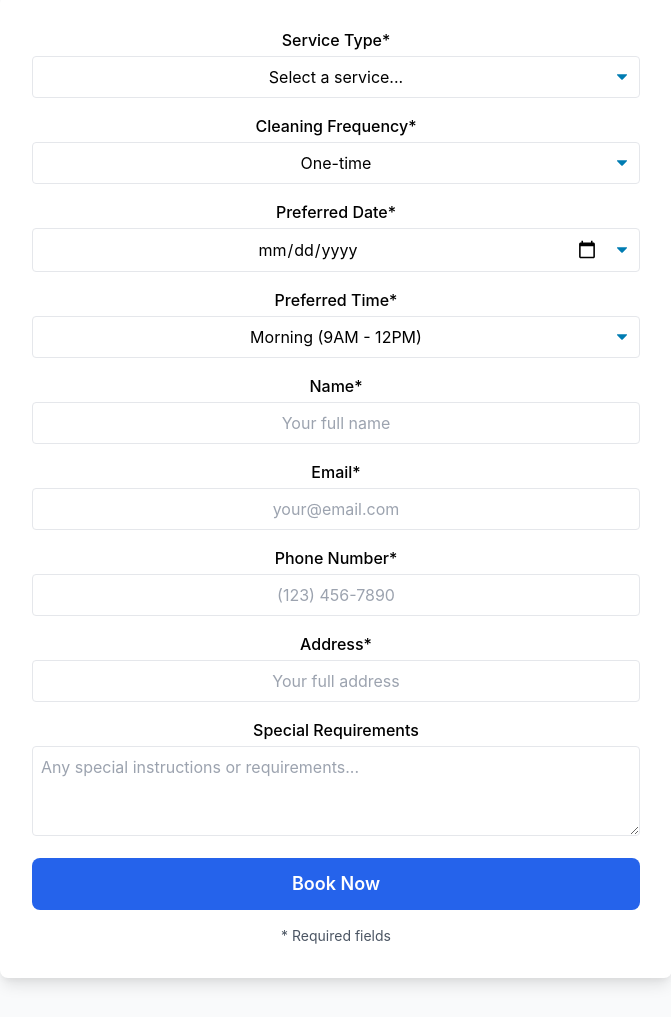
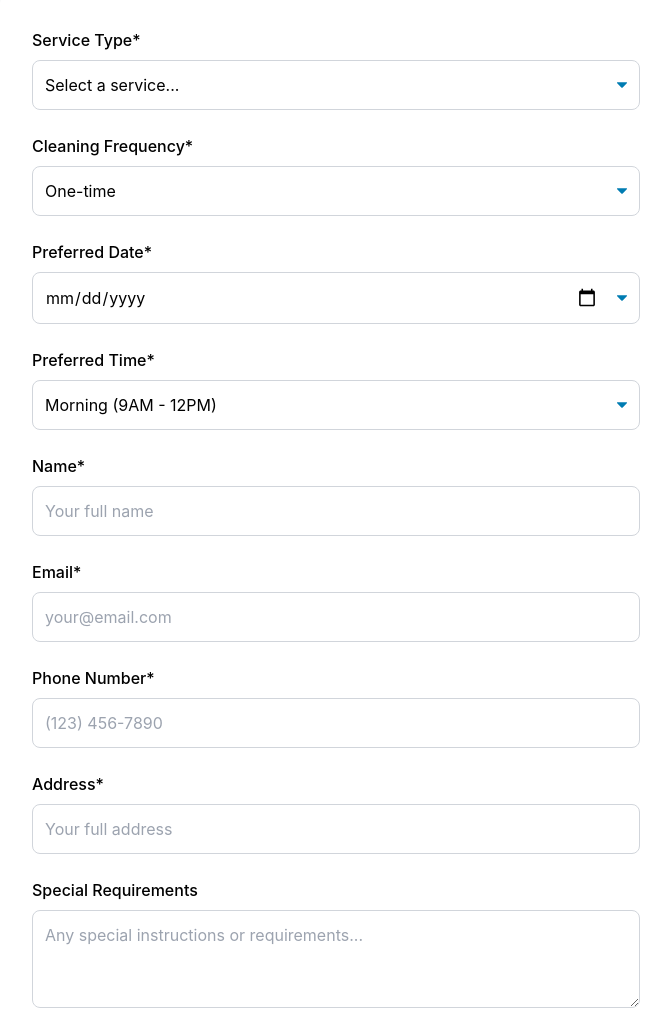
Before and after one commit to cleanerconnect/cleanersconnect, a plain HTML site: page index.html in a window 1280 px wide. Shown: the part 1300-2317 px from the top of the page, without its empty margins (304-975 px from the left). Drawn offline with nearby package versions, Linux system fonts and the light colour scheme.

Commit message:
Update index.html

```diff
--- a/index.html
+++ b/index.html
@@ -231,12 +231,11 @@
         <!-- Booking Form -->
 <section class="max-w-2xl mx-auto">
     <h2 class="text-4xl font-bold mb-12 text-center">Book a Cleaning</h2>
-            <form id="bookingForm" class="bg-white p-8 rounded-lg shadow-lg cleaning-swipe relative overflow-hidden" action="https://formspree.io/f/mnnqdvbn" method="POST">
-                <div class="space-y-4">
+    <form id="bookingForm" class="bg-white p-8 rounded-lg shadow-lg relative overflow-hidden space-y-6" action="https://formspree.io/f/mnnqdvbn" method="POST">
         <!-- Service Type -->
         <div class="form-group">
-                        <label class="block mb-1 font-medium text-center">Service Type*</label>
-                        <select name="service" required class="form-select w-full p-2 border rounded text-center">
+            <label class="block mb-2 font-medium">Service Type*</label>
+            <select name="service" required class="w-full p-3 border border-gray-300 rounded-lg focus:border-blue-500 focus:ring focus:ring-blue-200">
                 <option value="">Select a service...</option>
                 <option value="basic">Basic Clean ($70)</option>
                 <option value="deep">Deep Clean ($120)</option>
@@ -246,8 +245,8 @@
 
         <!-- Cleaning Frequency -->
         <div class="form-group">
-                        <label class="block mb-1 font-medium text-center">Cleaning Frequency*</label>
-                        <select name="frequency" required class="form-select w-full p-2 border rounded text-center">
+            <label class="block mb-2 font-medium">Cleaning Frequency*</label>
+            <select name="frequency" required class="w-full p-3 border border-gray-300 rounded-lg focus:border-blue-500 focus:ring focus:ring-blue-200">
                 <option value="one-time">One-time</option>
                 <option value="weekly">Weekly</option>
                 <option value="bi-weekly">Bi-weekly</option>
@@ -255,52 +254,50 @@
             </select>
         </div>
 
-                    <!-- Date and Time -->
+        <!-- Date -->
         <div class="form-group">
-                        <label class="block mb-1 font-medium text-center">Preferred Date*</label>
-                        <input type="date" name="date" required class="form-input w-full p-2 border rounded text-center"
-                               min="" id="dateInput">
+            <label class="block mb-2 font-medium">Preferred Date*</label>
+            <input type="date" name="date" required class="w-full p-3 border border-gray-300 rounded-lg focus:border-blue-500 focus:ring focus:ring-blue-200">
         </div>
 
+        <!-- Time -->
         <div class="form-group">
-                        <label class="block mb-1 font-medium text-center">Preferred Time*</label>
-                        <select name="time" required class="form-select w-full p-2 border rounded text-center">
+            <label class="block mb-2 font-medium">Preferred Time*</label>
+            <select name="time" required class="w-full p-3 border border-gray-300 rounded-lg focus:border-blue-500 focus:ring focus:ring-blue-200">
                 <option value="morning">Morning (9AM - 12PM)</option>
                 <option value="afternoon">Afternoon (12PM - 3PM)</option>
                 <option value="evening">Evening (3PM - 6PM)</option>
             </select>
         </div>
 
-                    <!-- Contact Information -->
+        <!-- Name -->
         <div class="form-group">
-                        <label class="block mb-1 font-medium text-center">Name*</label>
-                        <input type="text" name="name" required class="form-input w-full p-2 border rounded text-center"
-                               placeholder="Your full name">
+            <label class="block mb-2 font-medium">Name*</label>
+            <input type="text" name="name" required placeholder="Your full name" class="w-full p-3 border border-gray-300 rounded-lg focus:border-blue-500 focus:ring focus:ring-blue-200">
         </div>
 
+        <!-- Email -->
         <div class="form-group">
-                        <label class="block mb-1 font-medium text-center">Email*</label>
-                        <input type="email" name="email" required class="form-input w-full p-2 border rounded text-center"
-                               placeholder="your@email.com">
+            <label class="block mb-2 font-medium">Email*</label>
+            <input type="email" name="email" required placeholder="your@email.com" class="w-full p-3 border border-gray-300 rounded-lg focus:border-blue-500 focus:ring focus:ring-blue-200">
         </div>
 
+        <!-- Phone -->
         <div class="form-group">
-                        <label class="block mb-1 font-medium text-center">Phone Number*</label>
-                        <input type="tel" name="phone" required class="form-input w-full p-2 border rounded text-center"
-                               placeholder="(123) 456-7890">
+            <label class="block mb-2 font-medium">Phone Number*</label>
+            <input type="tel" name="phone" required placeholder="(123) 456-7890" class="w-full p-3 border border-gray-300 rounded-lg focus:border-blue-500 focus:ring focus:ring-blue-200">
         </div>
 
+        <!-- Address -->
         <div class="form-group">
-                        <label class="block mb-1 font-medium text-center">Address*</label>
-                        <input type="text" name="address" required class="form-input w-full p-2 border rounded text-center"
-                               placeholder="Your full address">
+            <label class="block mb-2 font-medium">Address*</label>
+            <input type="text" name="address" required placeholder="Your full address" class="w-full p-3 border border-gray-300 rounded-lg focus:border-blue-500 focus:ring focus:ring-blue-200">
         </div>
 
         <!-- Special Requirements -->
         <div class="form-group">
-                        <label class="block mb-1 font-medium text-center">Special Requirements</label>
-                        <textarea name="requirements" rows="3" class="form-textarea w-full p-2 border rounded"
-                                  placeholder="Any special instructions or requirements..."></textarea>
+            <label class="block mb-2 font-medium">Special Requirements</label>
+            <textarea name="requirements" rows="3" placeholder="Any special instructions or requirements..." class="w-full p-3 border border-gray-300 rounded-lg focus:border-blue-500 focus:ring focus:ring-blue-200"></textarea>
         </div>
 
         <!-- Submit Button -->
@@ -310,13 +307,11 @@
         </button>
 
         <!-- Form Status -->
-                    <div id="formStatus" class="text-center font-medium p-4 rounded-lg mt-4" style="display: none;">
-                    </div>
+        <div id="formStatus" class="text-center font-medium p-4 rounded-lg" style="display: none;"></div>
 
         <!-- Required Fields Notice -->
         <div class="text-sm text-gray-600 mt-4 text-center">
             * Required fields
-                    </div>
         </div>
     </form>
 </section>
```
Lines whose indentation alone changed are shown as unchanged.
